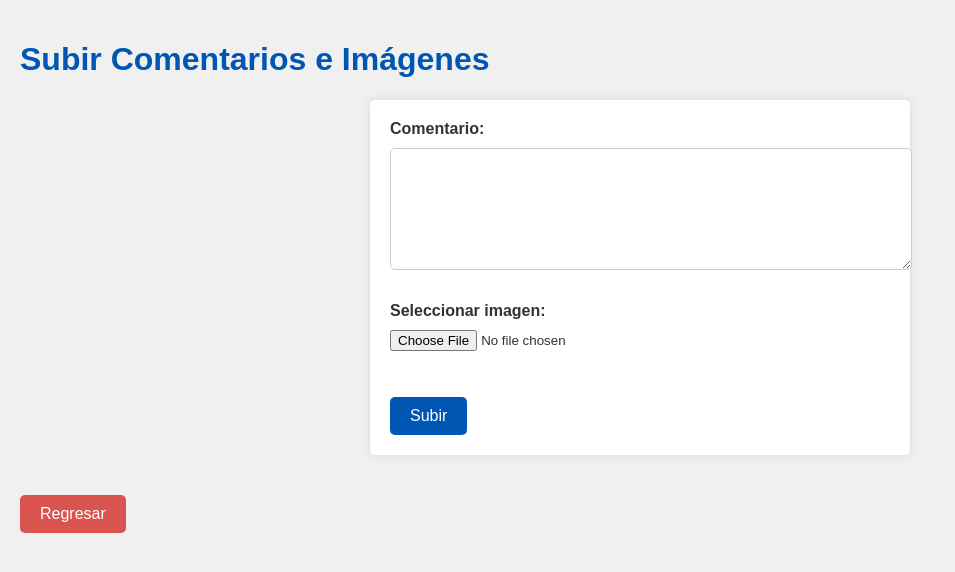
After one commit to Frederick161021/Gestor_Limpieza_Web, a Flask app: page /terminarActividad in a window 1280 px wide. The commit adds this page. Shown: the top 572 px of the page, without its empty margins (0-955 px from the left). Run offline with Flask 3, Linux system fonts and the light colour scheme.

Commit message:
terminar ver ventana

```diff
--- a/PAGINA-WEB/app.py
+++ b/PAGINA-WEB/app.py
@@ -306,6 +306,18 @@ def actividadesCompletas():
     print(persona)
     return render_template('ActividadesCompletas.html', actividades = actividades)
 
+@app.route('/setActividadId', methods=['POST'])
+def setActividadId():
+    data = request.json
+    actividadId = data.get('actividadId')
+    usuario = UsuarioDTO()
+    usuario.setActividadId('actividadId')
+    return jsonify({'respuesta': 1})
+
+@app.route('/terminarActividad', methods=['GET'])
+def terminarActividad():
+    return render_template('TerminarActividad.html')
+
 @app.route('/cerrarSeccion', methods=['GET'])
 def cerrarSeccion():
     usuario = UsuarioDTO()
--- a/PAGINA-WEB/static/js/ActividadesAceptar.js
+++ b/PAGINA-WEB/static/js/ActividadesAceptar.js
@@ -28,7 +28,7 @@ document.addEventListener('DOMContentLoaded', function(){
                     error: function(xhr, status, error) {
                         Swal.fire({
                             icon: "error",
-                            title: "Eror al aceptar Actividad!",
+                            title: "Error al aceptar Actividad!",
                             text: "No se pudo aceptar la actividad!"
                           });
                         // console.error(xhr.responseText);
@@ -58,7 +58,7 @@ document.addEventListener('DOMContentLoaded', function(){
                         error: function(xhr, status, error) {
                             Swal.fire({
                                 icon: "error",
-                                title: "Eror al rechazar la Actividad!",
+                                title: "Error al rechazar la Actividad!",
                                 text: "No se pudo rechazar la actividad!"
                               });
                             // console.error(xhr.responseText);
--- /dev/null
+++ b/PAGINA-WEB/static/style/TerminarActividad.css
@@ -0,0 +1,68 @@
+body {
+    font-family: Arial, sans-serif;
+    background-color: #f0f0f0;
+    color: #333;
+    margin: 0;
+    padding: 20px;
+}
+
+h1 {
+    color: #0056b3;
+}
+
+form {
+    background-color: #fff;
+    padding: 20px;
+    border-radius: 5px;
+    box-shadow: 0 0 10px rgba(0, 0, 0, 0.1);
+    max-width: 500px;
+    margin: 20px auto;
+}
+
+label {
+    font-weight: bold;
+}
+
+textarea {
+    width: 100%;
+    height: 100px;
+    padding: 10px;
+    margin: 10px 0;
+    border: 1px solid #ccc;
+    border-radius: 5px;
+    font-size: 14px;
+}
+
+input[type="file"] {
+    display: block;
+    margin: 10px 0;
+}
+
+input[type="submit"] {
+    background-color: #0056b3;
+    color: white;
+    border: none;
+    padding: 10px 20px;
+    border-radius: 5px;
+    cursor: pointer;
+    font-size: 16px;
+}
+
+input[type="submit"]:hover {
+    background-color: #004494;
+}
+
+button {
+    background-color: #d9534f;
+    color: white;
+    border: none;
+    padding: 10px 20px;
+    border-radius: 5px;
+    cursor: pointer;
+    font-size: 16px;
+    margin-top: 20px;
+}
+
+button:hover {
+    background-color: #c9302c;
+}
--- a/PAGINA-WEB/templates/ActividadesPendientes.html
+++ b/PAGINA-WEB/templates/ActividadesPendientes.html
@@ -37,7 +37,7 @@
                     <td>{{ actividad[2] }}</td>
                     <td>{{ actividad[3] }}</td>
                     {% if rolId == 2 %}
-                    <td><button value= "{{actividad[0]}}" style="color: white; background-color: red;">TERMINAR</button></td>
+                    <td><button id="terminar" value= "{{actividad[0]}}" style="color: white; background-color: red;">TERMINAR</button></td>
                     {% endif %}
                 </tr>
                 {% endfor %}
--- /dev/null
+++ b/PAGINA-WEB/templates/TerminarActividad.html
@@ -0,0 +1,25 @@
+<!DOCTYPE html>
+<html lang="es">
+<head>
+    <meta charset="UTF-8">
+    <meta name="viewport" content="width=device-width, initial-scale=1.0">
+    <title>Subir Comentarios e Imágenes</title>
+    <link rel="stylesheet" href="../static/style/TerminarActividad.css">
+</head>
+<body>
+    <h1>Subir Comentarios e Imágenes</h1>
+    <form id="uploadForm">
+        <label for="comment">Comentario:</label><br>
+        <textarea id="comment" name="comment" required></textarea><br><br>
+
+        <label for="image">Seleccionar imagen:</label><br>
+        <input type="file" id="image" name="image" accept="image/*" required><br><br>
+
+        <input type="submit" value="Subir">
+    </form>
+
+    <button onclick="window.location.href='actividadesPendientes'">Regresar</button>
+
+
+</body>
+</html>
```
Also changed, not shown: PAGINA-WEB/model/package_model/UsuarioDTO.py (+12 -0 lines), PAGINA-WEB/static/js/ActividadesPendientes.js (+32 -5 lines).
